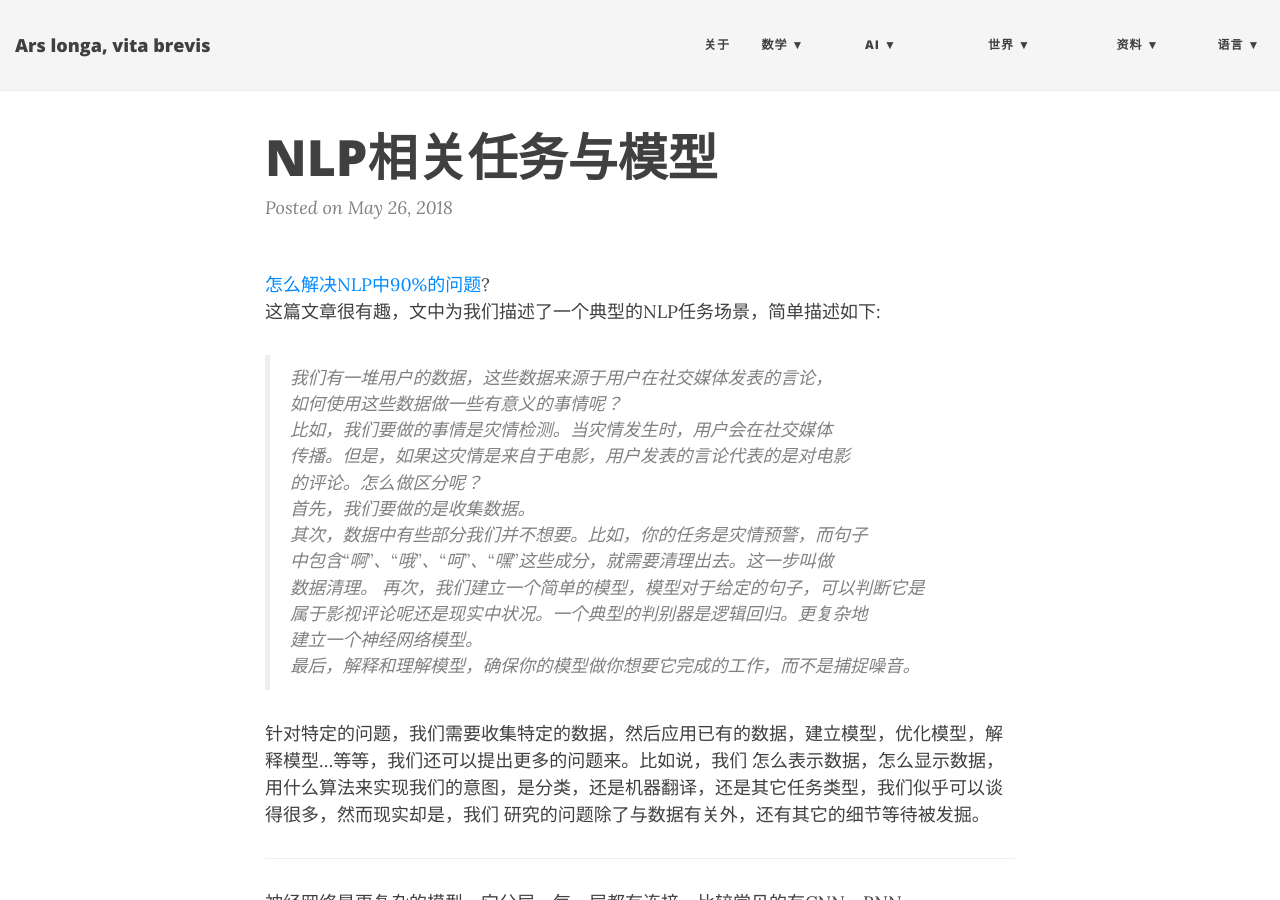
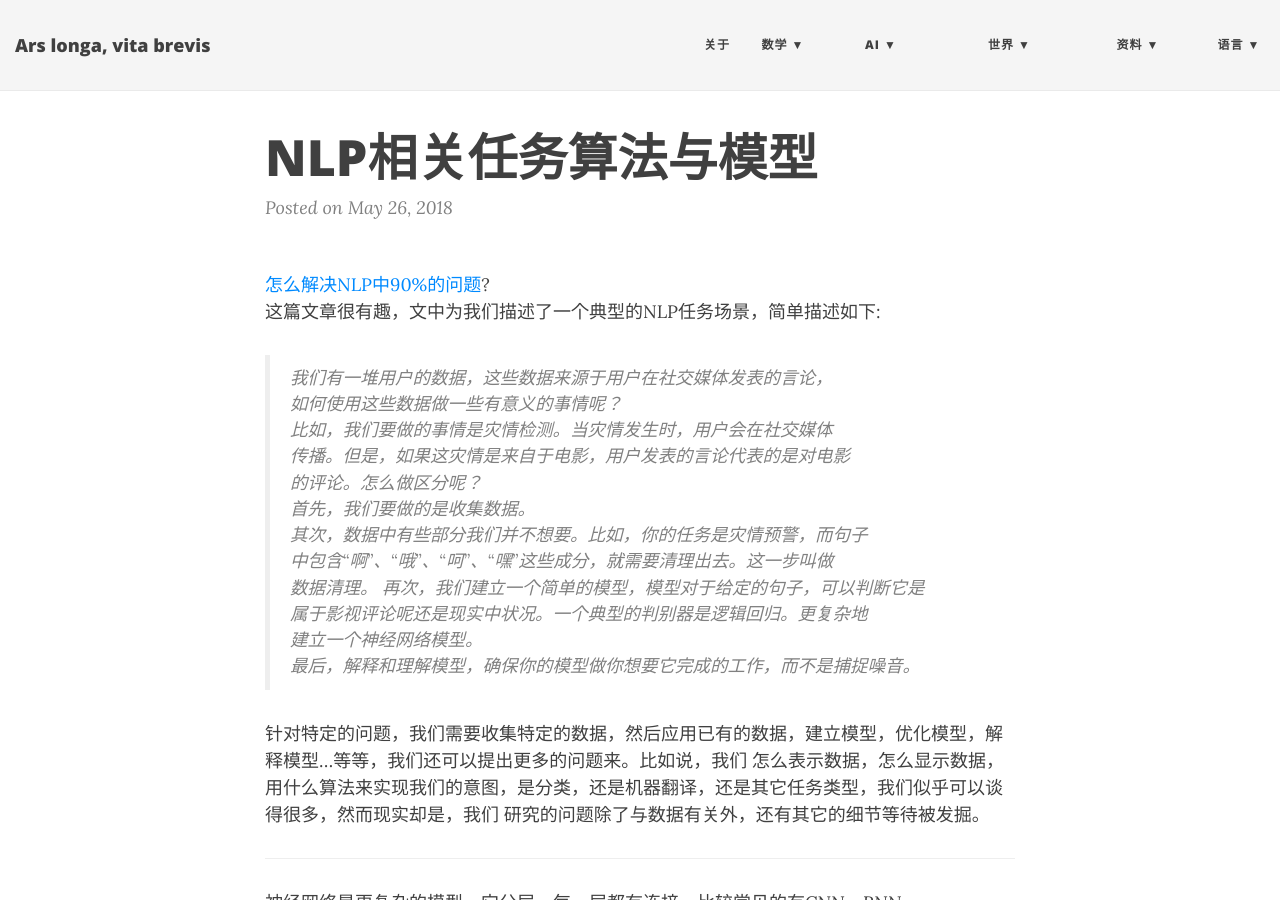
Before and after one commit to ZionPi/zionpi.github.io, a Jekyll site: the page built from _posts/2018-05-26-nlp-related-task-algorithms-and-model.md, in a window 1280 px wide and 900 px high. Built offline with Jekyll 4.4.1, drawn with Linux system fonts in a browser that asks for light colours; nearby versions of some CDN libraries; some of the changed text lies outside the part shown.

Commit message:
Update and rename 2018-05-26-nlp-related-task-and-models.md to 2018-05-26-nlp-related-task-algorithms-and-model.md

```diff
--- a/_posts/2018-05-26-nlp-related-task-and-models.md
+++ b/_posts/2018-05-26-nlp-related-task-algorithms-and-model.md
@@ -1,6 +1,6 @@
 ---
 layout: post
-title: NLP相关任务与模型
+title: NLP相关任务算法与模型
 ---
 [怎么解决NLP中90%的问题](https://blog.insightdatascience.com/how-to-solve-90-of-nlp-problems-a-step-by-step-guide-fda605278e4e)?
 这篇文章很有趣，文中为我们描述了一个典型的NLP任务场景，简单描述如下:
@@ -48,3 +48,13 @@
 ---
 ## 神经网路
 有一个我们无法忽视的模型，神经网络模型，相关的资料非常之多，进来也涌现了不少高水准之作，在看过[这篇](https://victorzhou.com/blog/intro-to-neural-networks/)关于神经网络介绍的文章之后，你很难不理解它背后的工作逻辑。还有，此篇文章还推荐一个在网页编程的工作环境[Repl.it](https://repl.it/languages)
+
+
+---
+## 基础算法
+- MaxEnt
+- CRF
+- pLSA
+- word2vec
+- CNN
+- DNN
```
